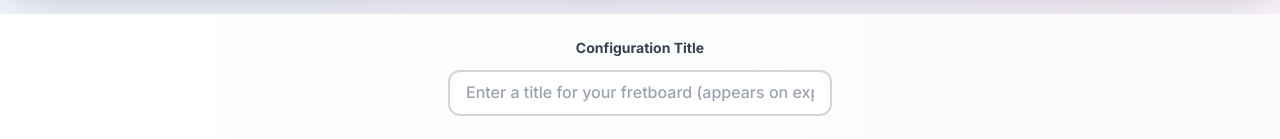
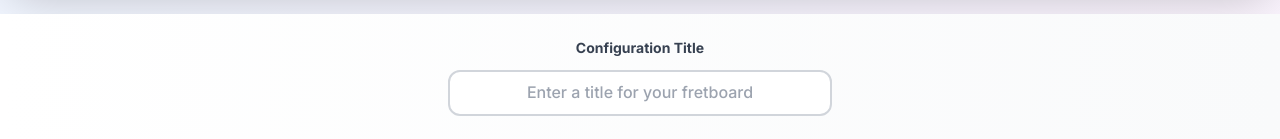
Before and after one commit to zejiran/frettar, a React (Vite) app: page / in a window 1280 px wide. Shown: the part 286-425 px from the top of the page. Built offline with nearby package versions, Linux system fonts and the light colour scheme.

Commit message:
Shorten title input placeholder text

```diff
--- a/src/components/Controls.tsx
+++ b/src/components/Controls.tsx
@@ -48,7 +48,7 @@ export const Controls: React.FC<ExtendedControlsProps> = ({
             type="text"
             value={title}
             onChange={(e) => onTitleChange?.(e.target.value)}
-            placeholder="Enter a title for your fretboard (appears on export)"
+            placeholder="Enter a title for your fretboard"
             className="w-full max-w-96 px-4 py-2 border-2 border-gray-300 rounded-xl focus:outline-none focus:ring-2 focus:ring-blue-500 focus:border-blue-500 text-center font-medium text-gray-700"
             maxLength={50}
           />
```
